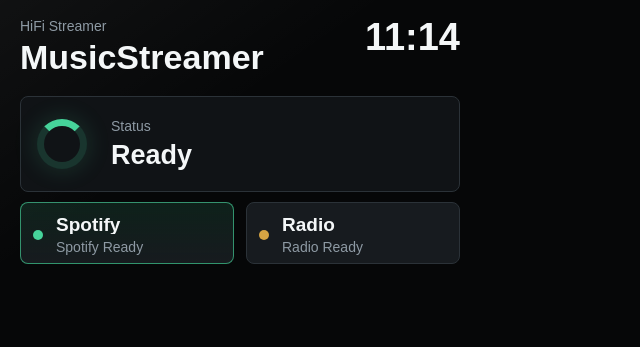
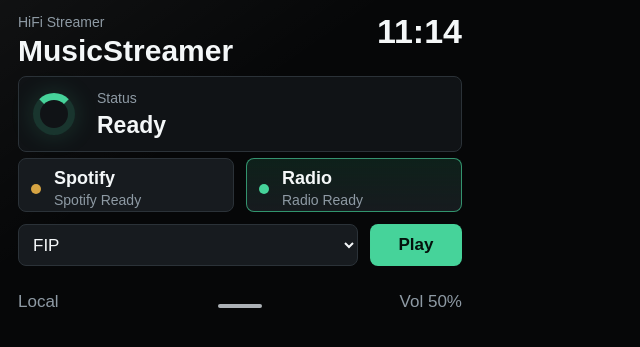
Before and after one commit to Carlosgonal/musicstreamer, a Flask app: page / in a window 1280 px wide. Shown: the top 347 px of the page, without its empty margins (0-640 px from the left). Run offline with Flask 3, Linux system fonts and the light colour scheme.

Commit message:
feat: radio player

```diff
--- a/src/api/radio.py
+++ b/src/api/radio.py
@@ -1,6 +1,6 @@
-from flask import Blueprint, jsonify
+from flask import Blueprint, jsonify, request
 
-from services.radio import get_radio_status, list_stations
+from services.radio import get_radio_status, list_stations, play_station, stop_radio
 
 
 radio_api = Blueprint("radio_api", __name__)
@@ -14,3 +14,14 @@ def status():
 @radio_api.get("/stations")
 def stations():
     return jsonify({"stations": list_stations()})
+
+
+@radio_api.post("/play")
+def play():
+    payload = request.get_json(silent=True) or {}
+    return jsonify(play_station(payload.get("station_id")))
+
+
+@radio_api.post("/stop")
+def stop():
+    return jsonify(stop_radio())
--- a/src/services/radio.py
+++ b/src/services/radio.py
@@ -1,25 +1,124 @@
+import shutil
+import subprocess
+import threading
+
+
 DEFAULT_STATIONS = [
     {
-        "id": "ambient",
-        "name": "Ambient Radio",
-        "url": "",
+        "id": "fip",
+        "name": "FIP",
+        "url": "https://icecast.radiofrance.fr/fip-midfi.mp3",
     },
     {
-        "id": "jazz",
-        "name": "Jazz Radio",
-        "url": "",
+        "id": "bbc6",
+        "name": "BBC 6 Music",
+        "url": "https://stream.live.vc.bbcmedia.co.uk/bbc_6music",
+    },
+    {
+        "id": "ambient",
+        "name": "Ambient Sleeping Pill",
+        "url": "https://radio.stereoscenic.com/asp-h",
     },
 ]
 
+_process: subprocess.Popen | None = None
+_current_station: dict | None = None
+_last_error: str | None = None
+_lock = threading.Lock()
 
-def get_radio_status() -> dict:
-    return {
-        "available": True,
-        "service": "Internet Radio",
-        "state": "standby",
-        "label": "Radio Ready",
-    }
+
+def _find_station(station_id: str | None) -> dict:
+    if station_id:
+        for station in DEFAULT_STATIONS:
+            if station["id"] == station_id:
+                return station
+
+    return DEFAULT_STATIONS[0]
+
+
+def _is_process_running() -> bool:
+    return _process is not None and _process.poll() is None
+
+
+def _stop_locked() -> None:
+    global _process
+
+    if _process is None:
+        return
+
+    if _process.poll() is None:
+        _process.terminate()
+        try:
+            _process.wait(timeout=5)
+        except subprocess.TimeoutExpired:
+            _process.kill()
+            _process.wait(timeout=2)
+
+    _process = None
 
 
 def list_stations() -> list[dict]:
     return DEFAULT_STATIONS
+
+
+def play_station(station_id: str | None = None) -> dict:
+    global _current_station, _last_error, _process
+
+    station = _find_station(station_id)
+    player = shutil.which("mpv")
+
+    if player is None:
+        _last_error = "mpv is not installed"
+        return get_radio_status()
+
+    with _lock:
+        _stop_locked()
+
+        _current_station = station
+        _last_error = None
+        _process = subprocess.Popen(
+            [
+                player,
+                "--no-video",
+                "--really-quiet",
+                "--force-window=no",
+                station["url"],
+            ],
+            stdin=subprocess.DEVNULL,
+            stdout=subprocess.DEVNULL,
+            stderr=subprocess.DEVNULL,
+        )
+
+    return get_radio_status()
+
+
+def stop_radio() -> dict:
+    global _current_station, _last_error
+
+    with _lock:
+        _stop_locked()
+        _current_station = None
+        _last_error = None
+
+    return get_radio_status()
+
+
+def get_radio_status() -> dict:
+    with _lock:
+        playing = _is_process_running()
+        station = _current_station if playing else None
+        state = "playing" if playing else "standby"
+
+        if _current_station is not None and not playing and _last_error is None:
+            state = "stopped"
+
+        label = station["name"] if station else "Radio Ready"
+
+        return {
+            "available": shutil.which("mpv") is not None,
+            "service": "Internet Radio",
+            "state": state,
+            "label": label,
+            "station": station,
+            "error": _last_error,
+        }
--- a/src/static/css/style.css
+++ b/src/static/css/style.css
@@ -35,8 +35,8 @@ body {
   width: 480px;
   height: 320px;
   display: grid;
-  grid-template-rows: 78px 96px 82px 64px;
-  padding: 18px 20px 14px;
+  grid-template-rows: 62px 76px 66px 54px 38px;
+  padding: 14px 18px 10px;
   background:
     linear-gradient(145deg, rgba(255, 255, 255, 0.045), transparent 42%),
     var(--bg);
@@ -68,7 +68,7 @@ body {
 
 h1 {
   margin: 5px 0 0;
-  font-size: 34px;
+  font-size: 30px;
   line-height: 1;
   font-weight: 700;
   letter-spacing: 0;
@@ -76,7 +76,7 @@ h1 {
 
 .clock {
   flex: 0 0 auto;
-  font-size: 38px;
+  font-size: 34px;
   line-height: 1;
   font-weight: 700;
   font-variant-numeric: tabular-nums;
@@ -84,18 +84,18 @@ h1 {
 
 .status-panel {
   display: grid;
-  grid-template-columns: 58px 1fr;
+  grid-template-columns: 48px 1fr;
   align-items: center;
   gap: 16px;
-  padding: 14px 16px;
+  padding: 10px 14px;
   border: 1px solid var(--line);
   border-radius: 8px;
   background: var(--panel);
 }
 
 .status-ring {
-  width: 50px;
-  height: 50px;
+  width: 42px;
+  height: 42px;
   border-radius: 50%;
   border: 7px solid var(--accent-soft);
   border-top-color: var(--accent);
@@ -106,7 +106,7 @@ h1 {
   margin: 6px 0 0;
   overflow: hidden;
   color: var(--text);
-  font-size: 27px;
+  font-size: 23px;
   line-height: 1.08;
   font-weight: 700;
   text-overflow: ellipsis;
@@ -121,12 +121,12 @@ h1 {
 }
 
 .source {
-  height: 62px;
+  height: 54px;
   display: grid;
   grid-template-columns: 12px 1fr;
   align-items: center;
   gap: 11px;
-  padding: 12px;
+  padding: 10px 12px;
   border: 1px solid var(--line);
   border-radius: 8px;
   background: var(--panel-strong);
@@ -148,14 +148,52 @@ h1 {
   background: var(--accent);
 }
 
+.source.playing {
+  border-color: rgba(70, 211, 154, 0.9);
+}
+
 .source-name {
   margin: 0 0 5px;
   overflow: hidden;
-  font-size: 19px;
+  font-size: 18px;
   line-height: 1;
   font-weight: 700;
   text-overflow: ellipsis;
   white-space: nowrap;
+}
+
+.control-row {
+  display: grid;
+  grid-template-columns: 1fr 92px;
+  align-items: center;
+  gap: 12px;
+}
+
+.station-select,
+.control-button {
+  width: 100%;
+  height: 42px;
+  border: 1px solid var(--line);
+  border-radius: 8px;
+  background: var(--panel-strong);
+  color: var(--text);
+  font: inherit;
+  font-size: 17px;
+}
+
+.station-select {
+  padding: 0 10px;
+}
+
+.control-button {
+  border-color: rgba(70, 211, 154, 0.6);
+  background: var(--accent);
+  color: #04110c;
+  font-weight: 700;
+}
+
+.control-button:disabled {
+  opacity: 0.55;
 }
 
 .bottom-bar {
--- a/src/static/index.html
+++ b/src/static/index.html
@@ -25,20 +25,25 @@
     </section>
 
     <section class="source-row" aria-label="Sources">
-      <article class="source active">
+      <article class="source">
         <span class="source-dot"></span>
         <div>
           <p class="source-name">Spotify</p>
           <p id="spotify-status" class="source-state">Waiting</p>
         </div>
       </article>
-      <article class="source">
+      <article id="radio-card" class="source active">
         <span class="source-dot"></span>
         <div>
-          <p class="source-name">Radio</p>
+          <p id="radio-name" class="source-name">Radio</p>
           <p id="radio-status" class="source-state">Waiting</p>
         </div>
       </article>
+    </section>
+
+    <section class="control-row" aria-label="Radio controls">
+      <select id="station-select" class="station-select" aria-label="Radio station"></select>
+      <button id="radio-toggle" class="control-button" type="button">Play</button>
     </section>
 
     <footer class="bottom-bar">
--- a/src/static/js/app.js
+++ b/src/static/js/app.js
@@ -3,13 +3,33 @@ const elements = {
   clock: document.querySelector("#clock"),
   systemStatus: document.querySelector("#system-status"),
   spotifyStatus: document.querySelector("#spotify-status"),
+  radioCard: document.querySelector("#radio-card"),
+  radioName: document.querySelector("#radio-name"),
   radioStatus: document.querySelector("#radio-status"),
+  stationSelect: document.querySelector("#station-select"),
+  radioToggle: document.querySelector("#radio-toggle"),
   networkState: document.querySelector("#network-state"),
   volumeState: document.querySelector("#volume-state"),
 };
 
+let radioState = "standby";
+
 async function getJson(url) {
   const response = await fetch(url, { cache: "no-store" });
+
+  if (!response.ok) {
+    throw new Error(`${url} returned ${response.status}`);
+  }
+
+  return response.json();
+}
+
+async function postJson(url, payload = {}) {
+  const response = await fetch(url, {
+    method: "POST",
+    headers: { "Content-Type": "application/json" },
+    body: JSON.stringify(payload),
+  });
 
   if (!response.ok) {
     throw new Error(`${url} returned ${response.status}`);
@@ -31,6 +51,46 @@ function updateSource(element, source) {
   element.textContent = source.label;
 }
 
+function updateRadio(radio) {
+  radioState = radio.state;
+  elements.radioName.textContent = radio.station?.name || "Radio";
+  elements.radioStatus.textContent = radio.error || radio.label;
+  elements.radioToggle.textContent = radio.state === "playing" ? "Stop" : "Play";
+  elements.radioCard.classList.toggle("playing", radio.state === "playing");
+
+  if (radio.station?.id) {
+    elements.stationSelect.value = radio.station.id;
+  }
+}
+
+function loadStations(stations) {
+  elements.stationSelect.replaceChildren();
+
+  for (const station of stations) {
+    const option = document.createElement("option");
+    option.value = station.id;
+    option.textContent = station.name;
+    elements.stationSelect.append(option);
+  }
+}
+
+async function toggleRadio() {
+  elements.radioToggle.disabled = true;
+
+  try {
+    const radio = radioState === "playing"
+      ? await postJson("/api/radio/stop")
+      : await postJson("/api/radio/play", { station_id: elements.stationSelect.value });
+
+    updateRadio(radio);
+  } catch (error) {
+    elements.radioStatus.textContent = "Radio error";
+    console.error(error);
+  } finally {
+    elements.radioToggle.disabled = false;
+  }
+}
+
 async function refresh() {
   try {
     const [system, spotify, radio] = await Promise.all([
@@ -41,12 +101,25 @@ async function refresh() {
 
     updateSystem(system);
     updateSource(elements.spotifyStatus, spotify);
-    updateSource(elements.radioStatus, radio);
+    updateRadio(radio);
   } catch (error) {
     elements.systemStatus.textContent = "API unavailable";
     console.error(error);
   }
 }
 
-refresh();
-setInterval(refresh, 5000);
+async function init() {
+  try {
+    const data = await getJson("/api/radio/stations");
+    loadStations(data.stations);
+  } catch (error) {
+    elements.radioStatus.textContent = "No stations";
+    console.error(error);
+  }
+
+  elements.radioToggle.addEventListener("click", toggleRadio);
+  refresh();
+  setInterval(refresh, 5000);
+}
+
+init();
```
Also changed, not shown: 1 other file.
